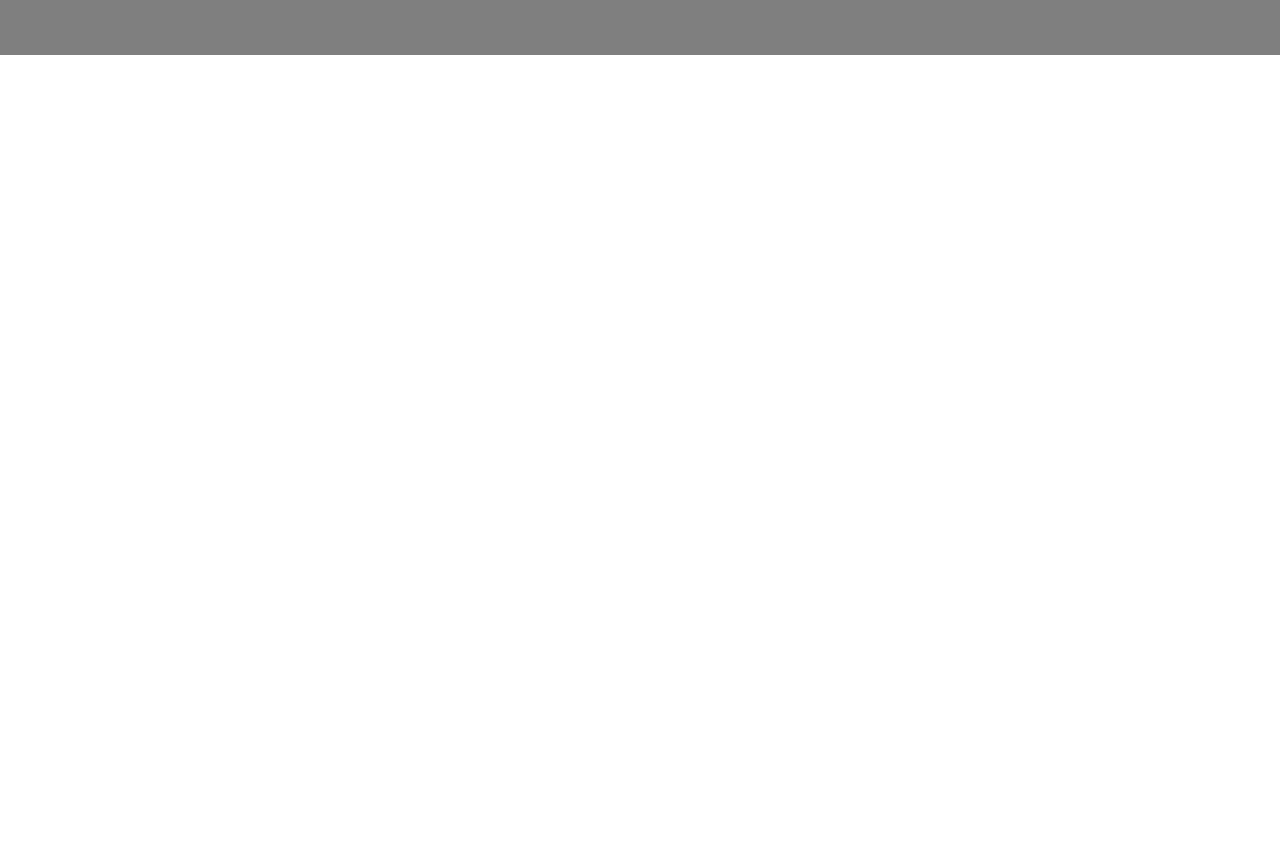
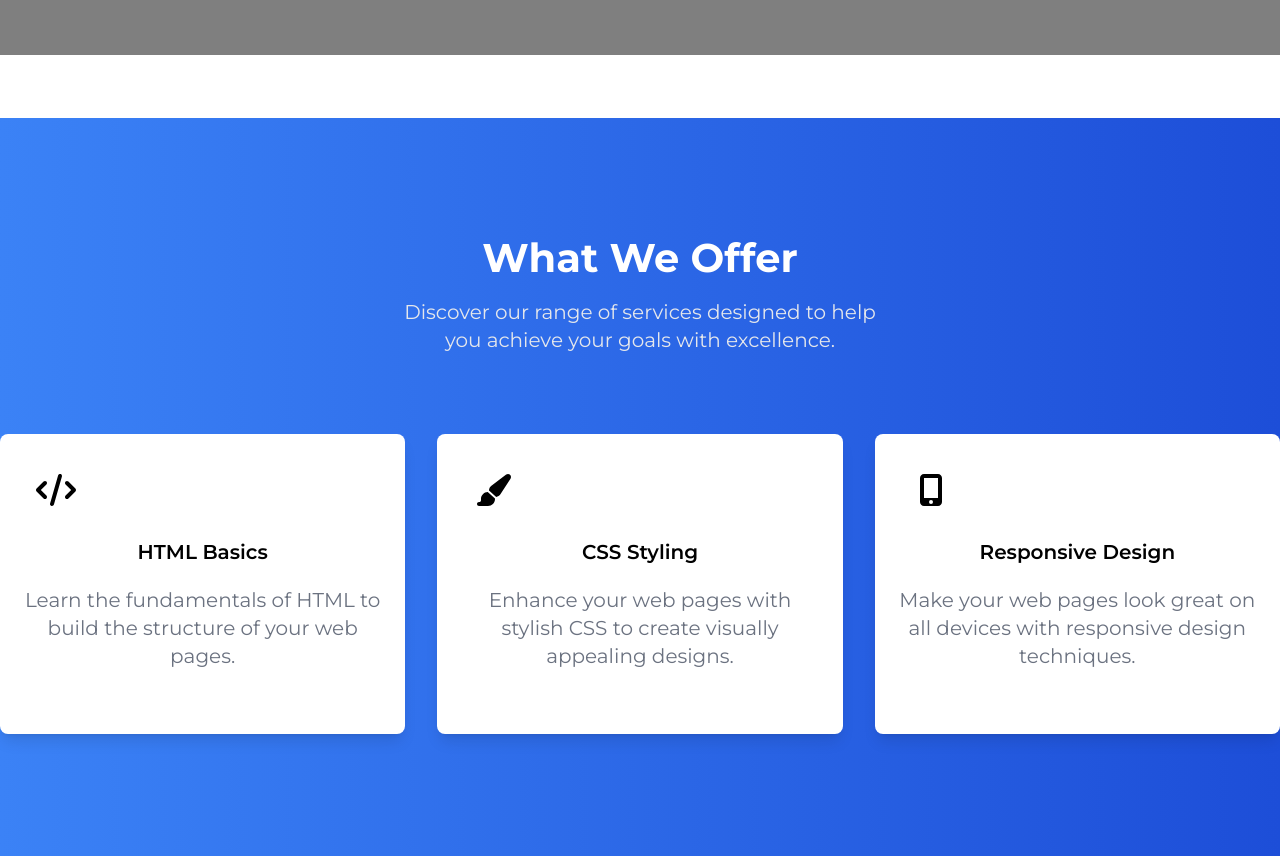
Before and after one commit to rquinterosv/TutorProfile, a React (Vite) app: page / in a window 1280 px wide. Shown: the part 745-1601 px from the top of the page. Before the commit the page ends 863 px from the top, so only its background shows below. Built offline with nearby package versions, Linux system fonts and the light colour scheme.

Commit message:
agregando card para servicio inicial

```diff
--- a/index.html
+++ b/index.html
@@ -10,6 +10,7 @@
     <link rel="preconnect" href="https://fonts.googleapis.com">
     <link rel="preconnect" href="https://fonts.gstatic.com" crossorigin>
     <link href="https://fonts.googleapis.com/css2?family=Montserrat:ital,wght@0,100..900;1,100..900&display=swap" rel="stylesheet">
+    <script src="https://kit.fontawesome.com/3dc9d66506.js" crossorigin="anonymous"></script>
 
   </head>
   <body>
--- a/package.json
+++ b/package.json
@@ -10,6 +10,8 @@
     "preview": "vite preview"
   },
   "dependencies": {
+    "@fortawesome/free-solid-svg-icons": "^6.6.0",
+    "@fortawesome/react-fontawesome": "^0.2.2",
     "autoprefixer": "^10.4.20",
     "i18next": "^23.14.0",
     "i18next-browser-languagedetector": "^8.0.0",
@@ -19,6 +21,7 @@
     "react-dom": "^18.3.1",
     "react-feather": "^2.0.10",
     "react-i18next": "^15.0.1",
+    "react-icons": "^5.3.0",
     "react-router-dom": "^6.26.1",
     "tailwindcss": "^3.4.10"
   },
--- a/public/locales/en/translation.json
+++ b/public/locales/en/translation.json
@@ -10,6 +10,18 @@
     "description": "We offer the best tutoring services to help you excel.",
     "mentor_profile": "I'm Rafa, a business engineer and certified web developer with a passion for empowering others to master programming languages and remote work platforms. My goal is to help you build the skills needed to thrive in the digital world.",
     "get_started": "More Info",
-    "contribute": "Contact"
+    "contribute": "Contact",
+    "courses": {
+      "services_title": "Our Services",
+      "offer_title": "What We Offer",
+      "offer_description": "Discover our range of services designed to help you achieve your goals with excellence.",
+      "html_basics": "HTML Basics",
+      "html_details": "Learn the fundamentals of HTML to build the structure of your web pages.",
+      "css_styling": "CSS Styling",
+      "css_details": "Enhance your web pages with stylish CSS to create visually appealing designs.",
+      "responsive_design": "Responsive Design",
+      "responsive_details": "Make your web pages look great on all devices with responsive design techniques.",
+      "show_more": "Show More"
+    }
   }
 }
--- /dev/null
+++ b/src/components/Courses.jsx
@@ -0,0 +1,57 @@
+import React from "react";
+import { FontAwesomeIcon } from "@fortawesome/react-fontawesome";
+import { faCode, faPaintBrush, faMobileAlt } from "@fortawesome/free-solid-svg-icons";
+
+const ServiceCard = ({ title, details, icon }) => (
+  <div className="w-full px-4 sm:w-1/2 lg:w-1/3">
+    <div className="transition-transform duration-300 transform hover:scale-105 mb-8 rounded-lg bg-white p-6 shadow-lg dark:bg-dark-2">
+      <div className="mb-4 flex h-16 w-16 items-center justify-center rounded-full bg-primary text-black"> {/* Cambia el color aquí */}
+        <FontAwesomeIcon icon={icon} size="2x" className="text-black" /> {/* Asegúrate de aplicar el color negro aquí */}
+      </div>
+      <h3 className="mb-3 text-xl font-semibold text-dark dark:text-white">
+        {title}
+      </h3>
+      <p className="max-w-md mx-auto mt-3 text-base text-gray-500 sm:text-lg md:mt-5 md:text-xl md:max-w-3xl">
+        {details}
+      </p>
+      <button className="px-4 py-2 bg-primary text-white rounded hover:bg-primary-dark">
+        Show More
+      </button>
+    </div>
+  </div>
+);
+
+const Courses = () => (
+  <section className="pb-12 pt-20 bg-gradient-to-r from-blue-500 to-blue-700 dark:bg-dark lg:pb-[90px] lg:pt-[120px]">
+    <div className="container mx-auto text-center">
+      <div className="mb-12 max-w-[510px] mx-auto lg:mb-20">
+        <h2 className="text-5xl font-bold leading-[1.2] text-white sm:text-4xl md:text-[40px] mb-3">
+          What We Offer
+        </h2>
+        <p className="max-w-md mx-auto mt-3 text-base text-gray-200 sm:text-lg md:mt-5 md:text-xl md:max-w-3xl">
+          Discover our range of services designed to help you achieve your goals with excellence.
+        </p>
+      </div>
+
+      <div className="flex flex-wrap -mx-4">
+        <ServiceCard
+          title="HTML Basics"
+          details="Learn the fundamentals of HTML to build the structure of your web pages."
+          icon={faCode} // Icono para HTML Basics
+        />
+        <ServiceCard
+          title="CSS Styling"
+          details="Enhance your web pages with stylish CSS to create visually appealing designs."
+          icon={faPaintBrush} // Icono para CSS Styling
+        />
+        <ServiceCard
+          title="Responsive Design"
+          details="Make your web pages look great on all devices with responsive design techniques."
+          icon={faMobileAlt} // Icono para Responsive Design
+        />
+      </div>
+    </div>
+  </section>
+);
+
+export default Courses;
--- a/src/components/Hero.jsx
+++ b/src/components/Hero.jsx
@@ -1,11 +1,19 @@
-import React from 'react';
+import React, { useState, useEffect } from 'react';
 import { useTranslation } from 'react-i18next';
 
 const Hero = () => {
   const { t } = useTranslation();
 
+  const [isVisible, setIsVisible] = useState(false);
+
+  useEffect(() => {
+    setTimeout(() => {
+      setIsVisible(true);
+    }, 200);
+  }, []);
+
   return (
-    <div className="relative flex flex-col items-center max-w-screen-xl px-4 mx-auto md:flex-row sm:px-6 p-2">
+    <div className={`relative flex flex-col items-center max-w-screen-xl px-4 mx-auto md:flex-row sm:px-6 p-2 transition-opacity duration-1000 ease-in-out ${isVisible ? 'opacity-100 translate-y-0' : 'opacity-0 translate-y-10'}`}>
       <div className="flex items-center py-5 md:w-1/2 md:pb-20 md:pt-10 md:pr-10">
         <div className="text-center md:text-left">
           <h2 className="text-6xl font-extrabold leading-10 tracking-tight text-gray-800 sm:text-7xl sm:leading-none md:text-7xl">
--- a/src/components/Navbar.jsx
+++ b/src/components/Navbar.jsx
@@ -16,8 +16,8 @@ const Navbar = () => {
   return (
     <nav className="bg-gradient-to-r from-blue-500 to-blue-700 p-4">
       <div className="container mx-auto flex justify-between items-center">
-        <h1 className="text-white text-lg font-bold">Rafa Tutoring</h1>
-        <div className="flex md:hidden items-center">
+        <h1 className="text-white text-2xl lg:text-4xl font-bold">Rafael Quinteros</h1>
+      <div className="flex md:hidden items-center">
           <button
             onClick={() => setIsMenuOpen(!isMenuOpen)}
             className="text-white ml-4"
--- a/src/pages/Home.jsx
+++ b/src/pages/Home.jsx
@@ -1,7 +1,7 @@
-// src/pages/Home.jsx
 import React, { useState, useEffect } from 'react';
 import LengSelect from '../components/LengSelect';
 import Hero from '../components/Hero'
+import Courses from '../components/Courses'
 
 const Home = () => {
   const [isModalOpen, setIsModalOpen] = useState(true);
@@ -21,6 +21,7 @@ const Home = () => {
     <div>
       {isModalOpen && <LengSelect onClose={handleCloseModal} />}
       <Hero />
+      <Courses />
     </div>
   );
 };
```
Also changed, not shown: 1 other file (tests, documents, lock files or other folders).
